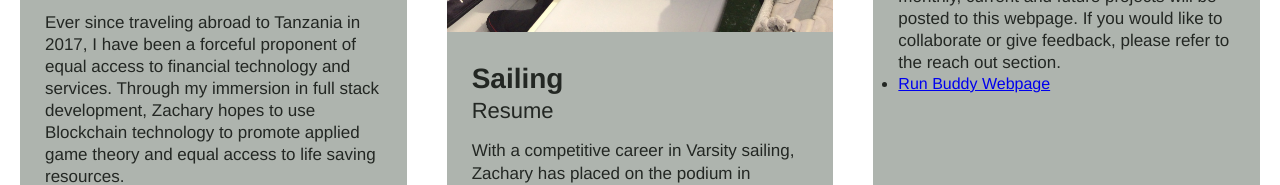
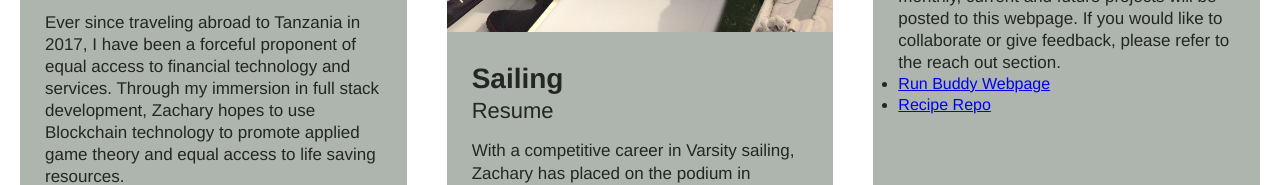
Before and after one commit to Zachsteuer98/Zach-s-Portfolio, a plain HTML site: page index.html in a window 1280 px wide. Shown: the part 964-1149 px from the top of the page. Drawn offline with Linux system fonts and the light colour scheme.

Commit message:
added recipe repo to resume

```diff
--- a/index.html
+++ b/index.html
@@ -90,6 +90,9 @@
                   <li>
                     <a href="https://zachsteuer98.github.io/run-buddy1/">Run Buddy Webpage</a>
                   </li>
+                  <li>
+                    <a href="https://damp-crag-63651.herokuapp.com/"> Recipe Repo</a>
+                  </li>
               </ul>
             </p>
             </div>
```
